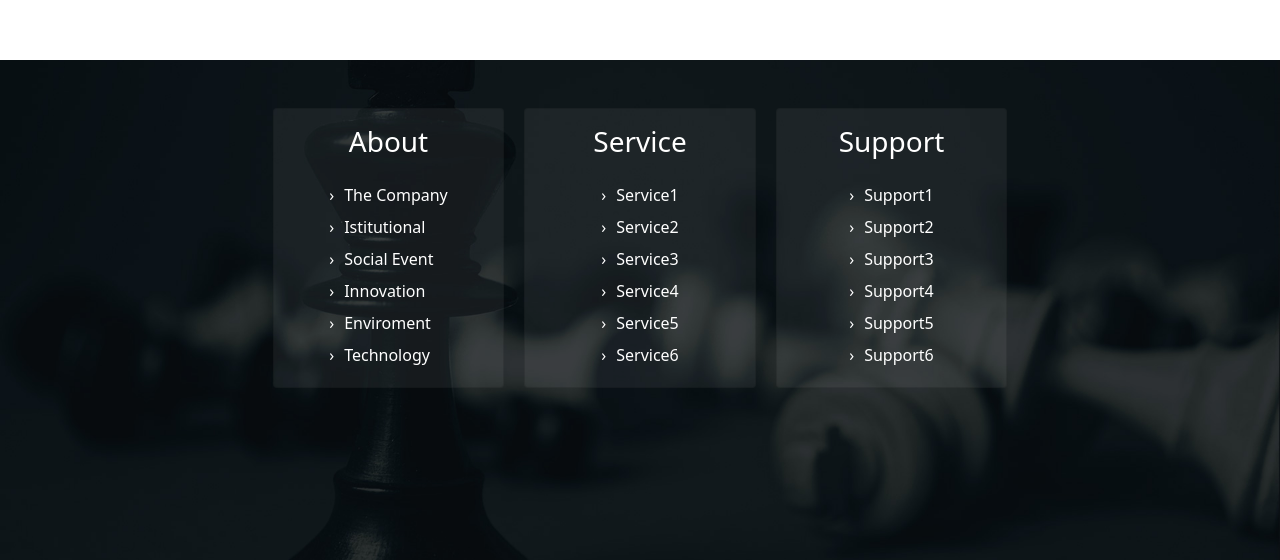
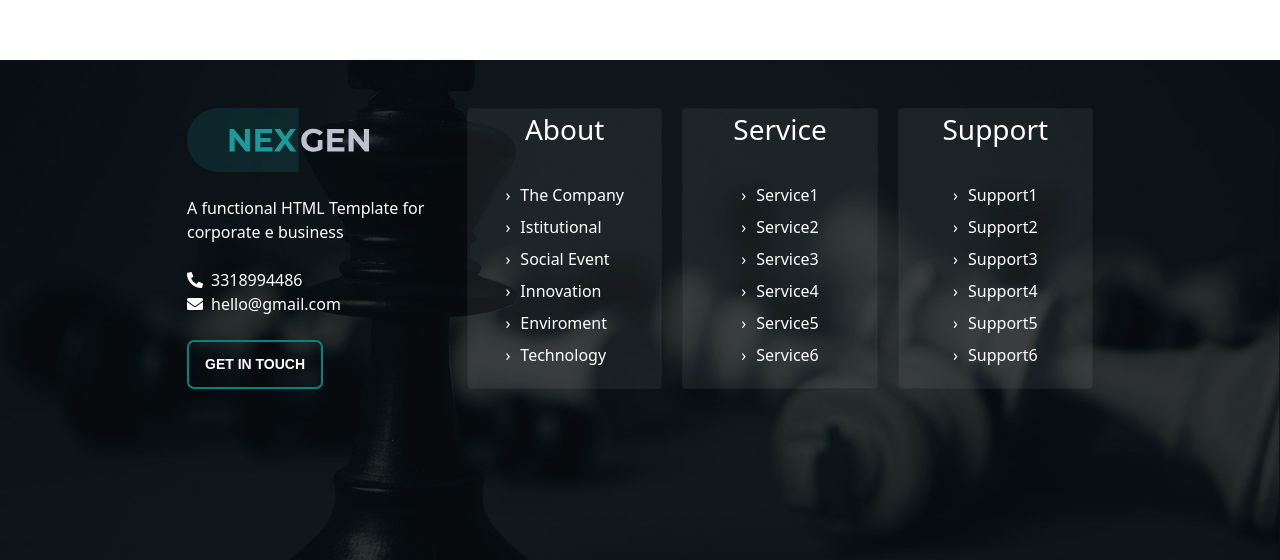
Before and after one commit to FrancescoSica16/proj-html-vuejs, a Vue app: page / in a window 1280 px wide. Shown: the part 1874-2434 px from the top of the page. Built offline with nearby package versions, Linux system fonts and the light colour scheme; a small style sheet from the web is missing.

Commit message:
aggiunta contatti a footer

```diff
--- a/src/components/FooterCardGroup.vue
+++ b/src/components/FooterCardGroup.vue
@@ -2,22 +2,35 @@
     <div class="container">
         <div class="row">
             <div class="col-10 m-auto d-flex justify-content-center  mt-5">
+            <div class="card-contacts ">
+                <img src="..\assets\img\nexgen-logo.svg" alt="">
+                <p class="my-4">A functional HTML Template for corporate e business</p>
+                <div id="numbers" class="d-flex align-items-center ">
+                    <i class="fas fa-phone-alt pe-2"></i>
+                    <div>3318994486</div>
+                </div>
+                <div id="mail" class="d-flex align-items-center">
+                    <i class="fas fa-envelope pe-2"></i>
+                    <div>hello@gmail.com</div>
+                </div>
+                <button class="btn my_button_secondary mt-4">GET IN TOUCH</button>
 
-            <div class="card py-3">
+            </div>
+            <div class="card py-1">
                 <h3>About</h3>
                 <ul>
                     <FooterCard v-for="(aboutItem, index) in about"
                     :key="index" :title="aboutItem.name" :rif="aboutItem.link"/>
                 </ul>
             </div>
-            <div class="card py-3">
+            <div class="card py-1">
                 <h3>Service</h3>
                 <ul>
                     <FooterCard v-for="(serviceItem, index) in service"
                     :key="index" :title="serviceItem.name" :rif="serviceItem.link"/>
                 </ul>
             </div>
-               <div class="card py-3">
+               <div class="card py-1">
                    <h3>Support</h3>
                 <ul>
                     <FooterCard v-for="(supportItem, index) in support"
@@ -131,7 +144,16 @@ export default {
 <style scoped lang="scss">
 @import "../style/general.scss";
 @import "../style/variabiles.scss";
+.card-contacts{
+    width: calc(100% /3);
+    background-color: transparent;
+    margin: 0 10px;
+    color: $textNavFooter;
 
+    & img{
+        width: 70%;
+    }
+}
 .card{
     width: calc(100% /4);
     background-color: #ffffff10;
--- a/src/style/general.scss
+++ b/src/style/general.scss
@@ -21,7 +21,19 @@
     padding: 10px 13px;
     text-decoration:none;
     text-shadow:0px 1px 0px #3d768a;
-
+}
+.my_button_secondary{
+	background-color:transparent;
+	border-radius:7px;
+	border:2px solid #048383;
+	display:inline-block;
+	cursor:pointer;
+	color:#ffffff;
+	font-family:Arial;
+	font-size:14px;
+	font-weight:bold;
+	padding:12px 16px;
+	text-decoration:none;
 }
 
 .pre-titol{
```
